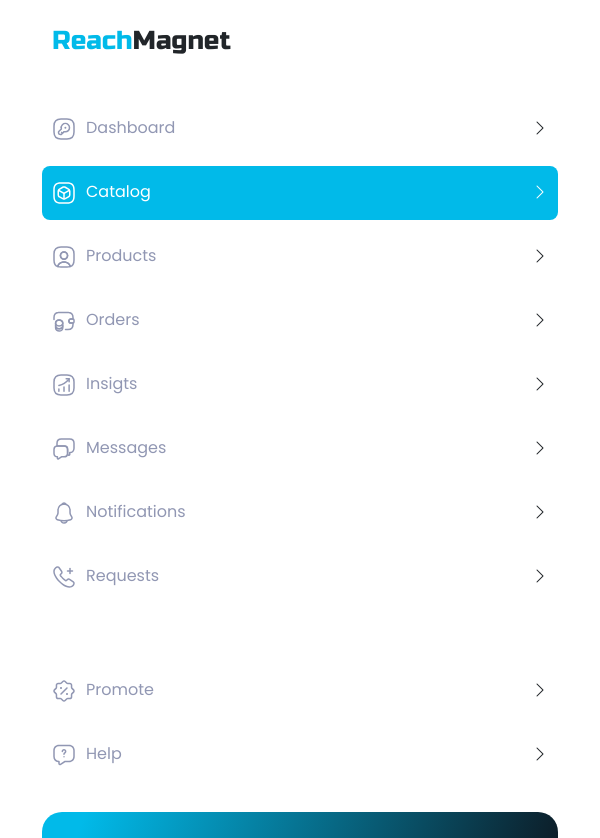
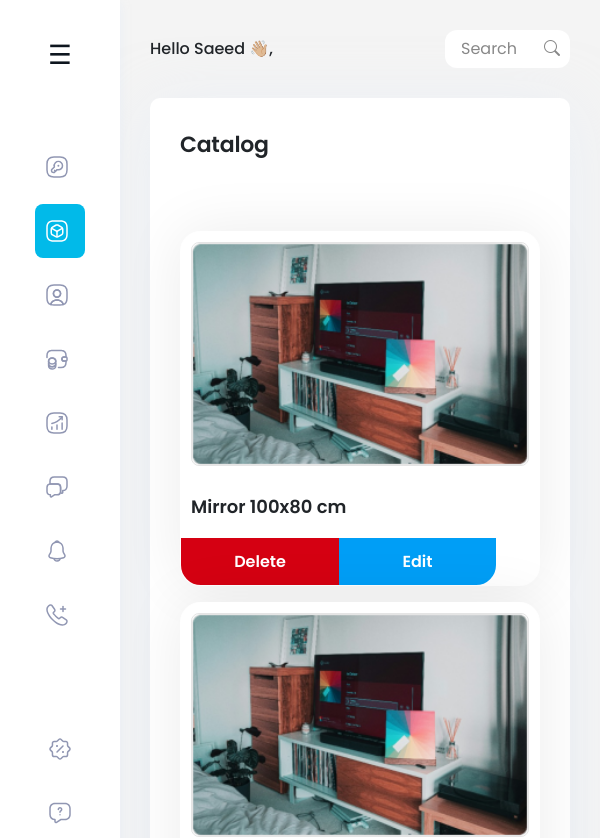
Before and after one commit to mohmedAmged/ReachMagnet-Dashboard, a React (Create React App) app: page /catalog in a window 600 px wide. Shown: the top 838 px of the page. Built offline with nearby package versions, Linux system fonts and the light colour scheme.

Commit message:
make custmizes in mobile view, tablet view, ipad view

```diff
--- a/src/App.css
+++ b/src/App.css
@@ -1,14 +1,23 @@
 @import url('https://fonts.googleapis.com/css2?family=Poppins:ital,wght@0,100;0,200;0,300;0,400;0,500;0,600;0,700;0,800;0,900;1,100;1,200;1,300;1,400;1,500;1,600;1,700;1,800;1,900&family=Russo+One&display=swap');
 
-.dashboard__handler {
-    /* display: flex; */
+.mySidebar__handler {
+    width: 25%;
+    background-color: rgba(255, 255, 255, 1);
+    padding: 20px;
+    box-shadow: 0 4px 8px rgba(226, 236, 249, 0.5);
+    transition: width 0.3s;
+
+    z-index: 1100; /* Ensure the sidebar is above other content */
+    position: relative;
+
 }
 
-.mySidebar__handler {
-    /* width: 30%; */
-    background-color: rgba(255, 255, 255, 1);
-    padding: 20px;
-    box-shadow: rgba(226, 236, 249, 0.5);
+.mySidebar__handler.expanded {
+    position: fixed;
+    height: 100%;
+    top: 0;
+    left: 0;
+    z-index: 1101;
 }
 
 .mySidebar__handler .logo__text {
@@ -44,7 +53,6 @@
     height: 24px;
     margin-right: 10px;
     transition: all .2s;
-
 }
 
 .mySidebar__handler li a {
@@ -64,8 +72,7 @@
 }
 
 .mySidebar__handler li:hover,
-.mySidebar__handler li.active
-{
+.mySidebar__handler li.active {
     background-color: rgba(1, 186, 233, 1);
     border-radius: 8px;
 }
@@ -73,27 +80,23 @@
 .mySidebar__handler li:hover a,
 .mySidebar__handler li:hover i,
 .mySidebar__handler li.active a,
-.mySidebar__handler li.active i
-{
+.mySidebar__handler li.active i {
     color: rgba(255, 255, 255, 1);
 }
 
-.mySidebar__handler li:hover a img {
+.mySidebar__handler li:hover a img,
+.mySidebar__handler li.active a img {
     filter: brightness(0) invert(1);
 }
-.mySidebar__handler li.active a img{
-    filter: brightness(0) invert(1);
 
-}
 .pro__banner__handler {
     margin-top: 30px;
     padding: 30px;
     border-radius: 20px;
     background: linear-gradient(107.91deg, #01BAE9 7.37%, #0D151E 95.19%);
-
 }
 
-.pro__banner__content {
+.pro__banner__content h3 {
     font-weight: 400;
     font-size: 16px;
     line-height: 21px;
@@ -104,8 +107,8 @@
     border-radius: 20px;
     box-shadow: 2px 4px 4px 0px rgba(79, 42, 234, 0.17);
     background: rgba(255, 255, 255, 1);
-    font-size: 16px;
-    padding: 20px 0;
+    font-size: 14px;
+    padding: 10px 0;
     margin-top: 20px;
     font-weight: 600;
     line-height: 21px;
@@ -113,19 +116,181 @@
     text-align: center;
     color: rgba(13, 21, 30, 1);
     transition: all .2s;
-
 }
 
 .pro__banner__content a:hover {
     color: rgba(255, 255, 255, 1);
     background: rgba(13, 21, 30, 1);
-
 }
 
 .main__content {
-    /* width: 70%; */
-    padding: 0 40px;
+    padding: 0 30px;
     padding-bottom: 150px;
-    /* background-color: #f4f4f4; */
-    /* height: 300vh; */
+    width: 70%;
 }
+
+/* Toggle button for sidebar */
+.toggle__handler{
+    background: rgba(0, 0, 0, 0);
+}
+.toggle__handler:hover{
+    background: rgba(0, 0, 0, 0) !important;
+}
+.sidebar-toggle {
+    /* background-color: rgba(13, 21, 30, 1); */
+    color: rgba(13, 21, 30, 1);
+    border-radius: 8px;
+    width: 50px;
+    margin-bottom: 50px !important;
+    cursor: pointer;
+    font-size: 24px;
+    z-index: 1100;
+    display: none;
+}
+.sidebar-toggle:hover{
+    background-color: rgba(13, 21, 30, 1) !important;
+    color: rgba(255, 255, 255, 1);
+}
+.overlaySide{
+    position: fixed;
+    top: 0;
+    left: 0;
+    width: 100%;
+    height: 100%;
+    background: rgba(0, 0, 0, 0.5);
+    z-index: 1100;
+}
+/* Responsive */
+
+@media screen and (max-width: 1024px) and  (min-width: 600px){
+    .mySidebar__handler {
+        width: 10%;
+    }
+
+
+    .mySidebar__handler.expanded {
+        width: 50%;
+        overflow: hidden;
+    }
+
+    .main__content {
+        width: 85%;
+    }
+
+    .main__content.expanded {
+        width: 70%;
+    }
+
+    .mySidebar__handler .logo__text {
+        display: none;
+    }
+
+    .mySidebar__handler .logo__text.expanded{
+        display: block;
+    }
+    .mySidebar__handler li span {
+        display: none;
+    }
+    .mySidebar__handler li span.expanded {
+        display: inline-block;
+    }
+    .mySidebar__handler li i {
+        display: none;
+    }
+    .mySidebar__handler li i.expanded{
+        display: block;
+    }
+    .mySidebar__handler .container {
+        display: flex;
+        flex-direction: column;
+        align-items: center;
+    }
+    .mySidebar__handler .container.expanded{
+        display: block;
+    }
+    .mySidebar__handler li a img {
+        margin-right: 0;
+    }
+    .mySidebar__handler li a img.expanded{
+        margin-right: 10px;
+    }
+    .pro__banner__handler {
+        display: none;
+    }
+    .pro__banner__handler.expanded{
+        display: block;
+    }
+    .sidebar-toggle{
+        display: block;
+    }
+    .toggle__handler.expanded{
+        display: none;
+    }
+
+}
+@media screen and (max-width: 600px){
+    .mySidebar__handler {
+        width: 20%;
+    }
+
+
+    .mySidebar__handler.expanded {
+        width: 80%;
+        overflow: hidden;
+    }
+
+    .main__content {
+        width: 70%;
+        padding: 0;
+    }
+
+    .main__content.expanded {
+        width: 70%;
+    }
+
+    .mySidebar__handler .logo__text {
+        display: none;
+    }
+
+    .mySidebar__handler .logo__text.expanded{
+        display: block;
+    }
+    .mySidebar__handler li span {
+        display: none;
+    }
+    .mySidebar__handler li span.expanded {
+        display: inline-block;
+    }
+    .mySidebar__handler li i {
+        display: none;
+    }
+    .mySidebar__handler li i.expanded{
+        display: block;
+    }
+    .mySidebar__handler .container {
+        display: flex;
+        flex-direction: column;
+        align-items: center;
+    }
+    .mySidebar__handler .container.expanded{
+        display: block;
+    }
+    .mySidebar__handler li a img {
+        margin-right: 0;
+    }
+    .mySidebar__handler li a img.expanded{
+        margin-right: 10px;
+    }
+    .pro__banner__handler {
+        display: none;
+    }
+    .pro__banner__handler.expanded{
+        display: block;
+    }
+    .sidebar-toggle{
+        display: block;
+    }
+    .toggle__handler.expanded{
+        display: none;
+    }
+}
--- a/src/App.js
+++ b/src/App.js
@@ -12,13 +12,8 @@ import NewCatalogItemForm from './components/newCatalogItemForm/NewCatalogItemFo
 
 function App() {
   return (
-    <div className='dashboard__handler'>
-
-        <div className='row m-0'>
-          <div className='col-lg-4 p-0 m-0'>
+    <div className='dashboard__handler d-flex'>
     <SidebarDash />
-          </div>
-          <div className='col-lg-8 p-0 m-0'>
     <div className='main__content container'>
       <MainContentHeader />
       <>
@@ -33,21 +28,6 @@ function App() {
       </>
     </div>
   </div>
-
-      </div>
-      {/* <SidebarDash />
-      <div className='main__content'>
-        <>
-          <Routes>
-            <Route path='/' element={<MyDashboard />} />
-            <Route path='/insights' element={<MyInsights />} />
-            <Route path='/orders' element={<MyOrders />} />
-            <Route path='/products' element={<MyProducts />} />
-            <Route path='/qutations' element={<MyQutations />} />
-          </Routes>
-        </>
-      </div> */}
-    </div>
   );
 }
 
--- a/src/components/mainContentHeader/mainContentHeader.css
+++ b/src/components/mainContentHeader/mainContentHeader.css
@@ -52,3 +52,12 @@ text-align: left;
     width: 24px;
     height: 24px;
 }
+
+@media screen and (max-width: 600px){
+    .myFooter__search form input{
+        width: 125px;
+    }
+    .content__header h1{
+        font-size: 16px;
+    }
+}
--- a/src/components/newCatalogItemForm/NewCatalogItemForm.jsx
+++ b/src/components/newCatalogItemForm/NewCatalogItemForm.jsx
@@ -84,7 +84,7 @@ export default function NewCatalogItemForm() {
                         <div className="form-check">
                             <input type="checkbox" id="check1" className="form-check-input" />
                             <label htmlFor="check1" className='form-check-label'>
-                                Company provides door-to-door shipping for this item
+                                 door-to-door shipping
                             </label>
                         </div>
                     </div>
--- a/src/components/newCatalogItemForm/newCatalogItemForm.css
+++ b/src/components/newCatalogItemForm/newCatalogItemForm.css
@@ -108,6 +108,7 @@
     box-shadow: none;
     outline: none;
     margin-right: 20px;
+    cursor: pointer;
 }
 
 .catalog__check__points .check__item label {
@@ -118,3 +119,12 @@
     color: rgba(51, 51, 51, 1);
 
 }
+
+@media screen and (max-width: 600px){
+    .custom-input-container{
+        display: block;
+    }
+    .catalog__check__points .check__item input{
+        margin-right: 5px;
+    }
+}
--- a/src/components/sidebarDash/SidebarDash.jsx
+++ b/src/components/sidebarDash/SidebarDash.jsx
@@ -12,6 +12,7 @@ import icon9 from '../../assets/sidebar-icons/discount-shape 1.svg'
 import icon10 from '../../assets/sidebar-icons/message-question 1.svg'
 export default function SidebarDash() {
     const location = useLocation();
+    const [isSidebarExpanded, setIsSidebarExpanded] = useState(false);
     const activePath = location.pathname;
 
     const sidebarItems = [
@@ -70,23 +71,35 @@ export default function SidebarDash() {
             icon: icon10
         },
     ]
+
+    const toggleSidebar = () => {
+        setIsSidebarExpanded(!isSidebarExpanded);
+    };
     return (
-        <div className="mySidebar__handler">
-            <div className="container">
-                <h1 className='logo__text'>
+        <>
+
+            <div className={`mySidebar__handler ${isSidebarExpanded ? 'expanded' : ''}`}>
+                <div className={`container ${isSidebarExpanded ? 'expanded' : ''}`}>
+                    <h1 className={`logo__text ${isSidebarExpanded ? 'expanded' : ''}`}>
                         <span>Reach</span>Magnet
                     </h1>
                     <ul>
+                        <li className={`toggle__handler ${isSidebarExpanded ? 'expanded' : ''}`}>
+                            <div className={`sidebar-toggle text-center fs-2 ${isSidebarExpanded ? 'expanded' : ''}`} onClick={toggleSidebar}>
+                            {isSidebarExpanded ? '✕' : '☰'}
+                            </div>
+                        </li>
+
                         {
                             sidebarItems?.map((el) => {
                                 return (
-                                <li className={`d-flex justify-content-between align-items-center ${activePath === el.link ? 'active' : ''
+                                    <li key={el.index} className={`d-flex justify-content-between align-items-center ${activePath === el.link ? 'active' : ''
                                         }`}>
                                         <Link to={el.link}>
-                                        <img src={el.icon} alt={el.title} />
-                                        {el.title}
+                                            <img className={`${isSidebarExpanded ? 'expanded' : ''}`} src={el.icon} alt={el.title} />
+                                            <span className={`${isSidebarExpanded ? 'expanded' : ''}`}>{el.title}</span>
                                         </Link>
-                                    <i className="bi bi-chevron-right"></i>
+                                        {<i className={`bi bi-chevron-right ${isSidebarExpanded ? 'expanded' : ''}`} ></i>}
                                     </li>
                                 )
                             })
@@ -96,19 +109,20 @@ export default function SidebarDash() {
                         {
                             sidebarItemsTwo?.map((el) => {
                                 return (
-                                <li className={`d-flex justify-content-between align-items-center ${activePath === el.link ? 'active' : ''
+                                    <li key={el.index} className={`d-flex justify-content-between align-items-center ${activePath === el.link ? 'active' : ''
                                         }`}>
                                         <Link to={el.link}>
                                             <img src={el.icon} alt={el.title} />
-                                        {el.title}
+                                            <span className={`${isSidebarExpanded ? 'expanded' : ''}`}>{el.title}</span>
                                         </Link>
-                                    <i className="bi bi-chevron-right"></i>
+                                        {<i className={`bi bi-chevron-right ${isSidebarExpanded ? 'expanded' : ''}`}></i>}
                                     </li>
                                 )
                             })
                         }
                     </ul>
-                <div className="pro__banner__handler text-center">
+
+                    <div className={`pro__banner__handler text-center ${isSidebarExpanded ? 'expanded' : ''}`}>
                         <div className="pro__banner__content">
                             <h3>
                                 Upgrade to  PRO to get access all Features!
@@ -120,5 +134,8 @@ export default function SidebarDash() {
                     </div>
                 </div>
             </div>
+            {isSidebarExpanded && <div className="overlaySide" onClick={toggleSidebar}></div>}
+        </>
+
     )
 }
--- a/src/pages/myInsights/catalogContent.css
+++ b/src/pages/myInsights/catalogContent.css
@@ -115,3 +115,9 @@
     color: rgba(0, 158, 246, 1);
 
 }
+
+@media screen and (max-width: 600px){
+    .card__item{
+        width: 100%;
+    }
+}
```
Lines whose indentation alone changed are shown as unchanged.
